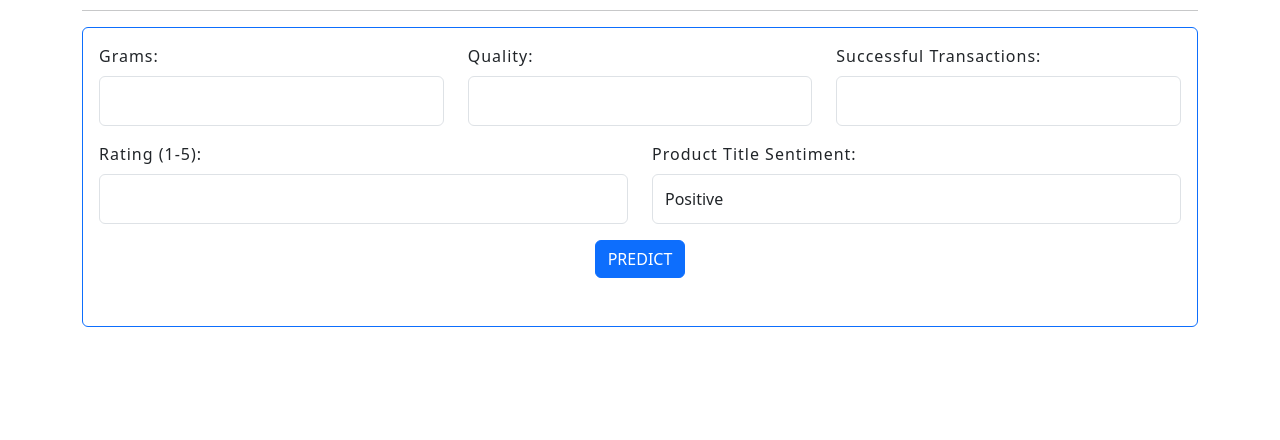
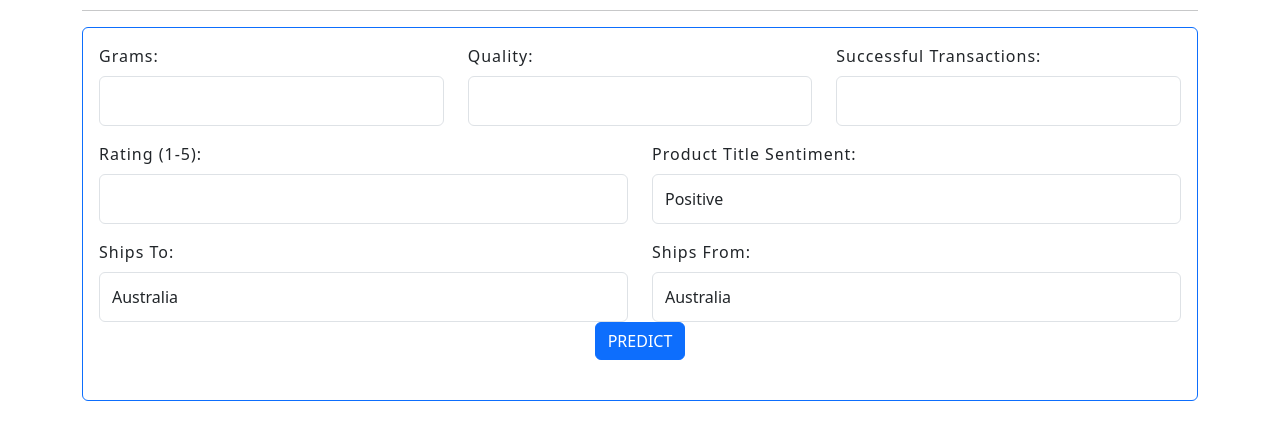
Before and after one commit to Asiabyr95/Project_4_group-2, a Flask app: page /model in a window 1280 px wide. Shown: the part 254-694 px from the top of the page. Run offline with Flask 3, Linux system fonts and the light colour scheme; parts of the project's set-up code (start-up, migrations or seed data) failed here and were passed over; some libraries are stand-ins or nearby versions.

Commit message:
final edits to fix bugs

```diff
--- a/app.py
+++ b/app.py
@@ -53,7 +53,7 @@ def sources():
 @app.route("/predictions", methods=["POST"])
 def predictions():
     content = request.json["data"]
-    print(content)
+
 
     # parse
     grams = content["grams"]
@@ -61,12 +61,11 @@ def predictions():
     successful_transactions = content ['successful_transactions']
     rating = content ['rating']
     product_title_sentiment = content ['product_title_sentiment']
-    #escrow = content ['escrow']
-    #ships_to = content ['ships_to']
-    #ships_from = content ['ships_from']
+    ships_to = content ['ships_to']
+    ships_from = content ['ships_from']
 
 
-    preds = modelHelper.predictions(grams, quality, successful_transactions, rating, product_title_sentiment)
+    preds = modelHelper.predictions(grams, quality, successful_transactions, rating, product_title_sentiment, ships_to, ships_from)
 
     return(jsonify({"ok": True, "prediction": str(preds)}))
 
--- a/templates/home.html
+++ b/templates/home.html
@@ -67,8 +67,11 @@
         </div>
 
         <h2>What is the DarkWeb?</h2>
-        <p>The darkweb is a place using special broswers that allows people to have access to otherwise illegal items.</p>
+        <p>Darknets are special parts of the Internet that require certain accesses in order to use them. They often use unique communication platforms such as peer-to-peer social networks and encrypted connections.</p>
 
+        <div class="col-md-6">
+            <img src="https://media.kasperskycontenthub.com/wp-content/uploads/sites/43/2023/01/27122247/shutterstock_721521202-2-scaled-1-800x450.jpg" class="img-fluid"/>
+        </div>
     </body>
 
 </html>
--- a/templates/model.html
+++ b/templates/model.html
@@ -93,10 +93,56 @@
               <label for="product_title_sentiment">Product Title Sentiment:</label>
               <select id="product_title_sentiment" class="form-control" required>
                 <option value="positive">Positive</option>
-                <option value="neutral">Neutral</option>
                 <option value="negative">Negative</option>
               </select>
             </div>
+          </div>
+
+          <div class="row mb-3">
+          <div class="col-md-6">
+            <label for="ships_to">Ships To:</label>
+            <select id="ships_to" class="form-control" required>
+              <option value="AU">Australia</option>
+              <option value="BE">Belgium</option>
+              <option value="BR">Brazil</option>
+              <option value="CA">Canada</option>
+              <option value="CH">Switzerland</option>
+              <option value="CN">China</option>
+              <option value="CZ">Czech Republic</option>
+              <option value="DE">Germany</option>
+              <option value="ES">Spain</option>
+              <option value="EU">European Union</option>
+              <option value="FR">France</option>
+              <option value="GB">United Kingdom</option>
+              <option value="IT">Italy</option>
+              <option value="NL">Netherlands</option>
+              <option value="SE">Sweden</option>
+              <option value="US">United States</option>
+              <option value="WW">WorldWide</option>
+            </select>
+          </div>
+
+          <div class="col-md-6">
+            <label for="ships_from">Ships From:</label>
+            <select id="ships_from" class="form-control" required>
+              <option value="AU">Australia</option>
+              <option value="BE">Belgium</option>
+              <option value="BR">Brazil</option>
+              <option value="CA">Canada</option>
+              <option value="CH">Switzerland</option>
+              <option value="CN">China</option>
+              <option value="CZ">Czech Republic</option>
+              <option value="DE">Germany</option>
+              <option value="ES">Spain</option>
+              <option value="EU">European Union</option>
+              <option value="FR">France</option>
+              <option value="GB">United Kingdom</option>
+              <option value="IT">Italy</option>
+              <option value="NL">Netherlands</option>
+              <option value="SE">Sweden</option>
+              <option value="US">United States</option>
+              <option value="WW">WorldWide</option>
+            </select>
           </div>
 
           <div class="text-center">
@@ -118,7 +164,9 @@
         quality: parseFloat($('#quality').val()),
         successful_transactions: parseFloat($('#successful_transactions').val()),
         rating: parseFloat($('#rating').val()),
-        product_title_sentiment: $('#product_title_sentiment').val()
+        product_title_sentiment: $('#product_title_sentiment').val(),
+        ships_to: $('#ships_to').val(),
+        ships_from: $('#ships_from').val()
       };
 
       $.ajax({
```
Also changed, not shown: modelHelper.py (+7 -9 lines), templates/sources.html (+5 -2 lines), 2 other files.
